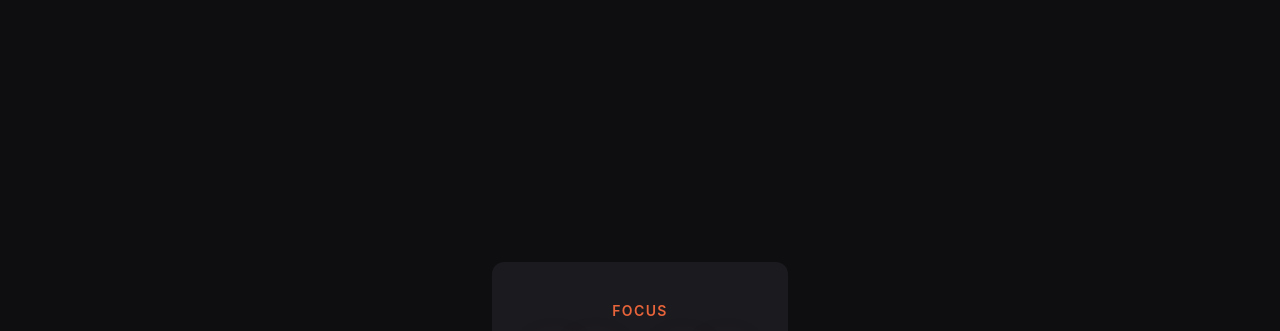
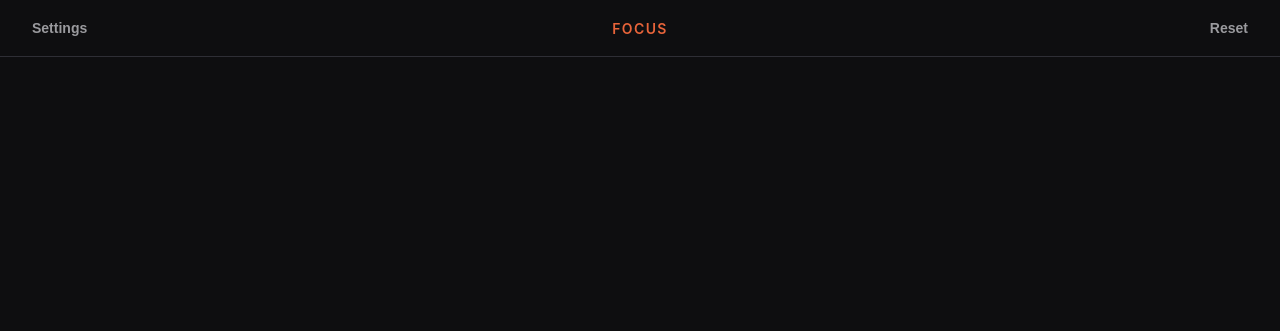
Before and after one commit to gattoa/pomodoro-timer, a website built with Vite: page index.html in a window 1280 px wide. Shown: the top 331 px of the page. Built offline with nearby package versions, Linux system fonts and the light colour scheme.

Commit message:
Added settings panel HTML and styles and Top-Bar

```diff
--- a/index.html
+++ b/index.html
@@ -8,14 +8,37 @@
 </head>
 <body>
     <div id="app">
-        <div class="timer-container">
-            <div id="mode-indicator" class="mode-indicator">Focus</div>
-            <div id="time-display" class="time-display">25:00</div>
-            <div class="controls">
-                <button id="start-pause-btn" class="btn btn-primary">Start</button>
-                <button id="reset-btn" class="btn btn-secondary">Reset</button>
+        <div class="top-bar">
+        <header class="app-header">
+            <div class="app-header-left">
+                <button id="settings-toggle-btn" class="btn btn-ghost">Settings</button>
+            </div>
+            <span id="app-title" class="app-title">Focus</span>
+            <div class="app-header-right">
+                <button id="reset-btn" class="btn btn-ghost btn-ghost--danger">Reset</button>
+            </div>
+        </header>
+
+        <div id="settings-panel" class="settings-panel">
+            <div class="settings-panel__inner">
+                <div class="settings-field">
+                    <label for="work-duration-input" class="settings-label">Work (min)</label>
+                    <input id="work-duration-input" type="number" class="settings-input" value="25" min="1" max="120" />
+                </div>
+                <div class="settings-field">
+                    <label for="break-duration-input" class="settings-label">Break (min)</label>
+                    <input id="break-duration-input" type="number" class="settings-input" value="5" min="1" max="60" />
+                </div>
             </div>
         </div>
+        </div>
+
+        <main class="main">
+            <div class="timer-container">
+                <div id="time-display" class="time-display">25:00</div>
+                <button id="start-pause-btn" class="btn btn-primary">Start</button>
+            </div>
+        </main>
     </div>
     <script type="module" src="/src/main.js"></script>
 </body>
--- a/src/main.js
+++ b/src/main.js
@@ -1,13 +1,13 @@
-const WORK_DURATION = 25 * 60;
-const BREAK_DURATION = 5 * 60;
+let workDuration = 25 * 60;
+let breakDuration = 5 * 60;
 
 const app = document.getElementById('app');
+const appTitle = document.getElementById('app-title');
 const timeDisplay = document.getElementById('time-display');
-const modeIndicator = document.getElementById('mode-indicator');
 const startPauseBtn = document.getElementById('start-pause-btn');
 const resetBtn = document.getElementById('reset-btn');
 
-let timeRemaining = WORK_DURATION;
+let timeRemaining = workDuration;
 let isRunning = false;
 let currentMode = 'work';
 let intervalId = null;
@@ -19,15 +19,16 @@ function formatTime(seconds) {
 }
 
 function updateDisplay() {
+    const modeLabel = currentMode === 'work' ? 'Focus' : 'Break';
     timeDisplay.textContent = formatTime(timeRemaining);
-    modeIndicator.textContent = currentMode === 'work' ? 'Focus' : 'Break';
+    appTitle.textContent = modeLabel;
     app.dataset.mode = currentMode;
     startPauseBtn.textContent = isRunning ? 'Pause' : 'Start';
 }
 
 function switchMode() {
     currentMode = currentMode === 'work' ? 'break' : 'work';
-    timeRemaining = currentMode === 'work' ? WORK_DURATION : BREAK_DURATION;
+    timeRemaining = currentMode === 'work' ? workDuration : breakDuration;
 }
 
 function tick() {
@@ -53,7 +54,7 @@ function reset() {
     clearInterval(intervalId);
     intervalId = null;
     isRunning = false;
-    timeRemaining = currentMode === 'work' ? WORK_DURATION : BREAK_DURATION;
+    timeRemaining = currentMode === 'work' ? workDuration : breakDuration;
     updateDisplay();
 }
 
@@ -61,3 +62,46 @@ startPauseBtn.addEventListener('click', startPause);
 resetBtn.addEventListener('click', reset);
 
 updateDisplay();
+
+// ── Settings ──
+const settingsToggleBtn = document.getElementById('settings-toggle-btn');
+const settingsPanel = document.getElementById('settings-panel');
+const workInput = document.getElementById('work-duration-input');
+const breakInput = document.getElementById('break-duration-input');
+settingsToggleBtn.addEventListener('click', () => {
+    const isOpen = settingsPanel.classList.toggle('settings-panel--open');
+    settingsToggleBtn.textContent = isOpen ? 'Close' : 'Settings';
+});
+
+document.addEventListener('click', (e) => {
+    if (settingsPanel.classList.contains('settings-panel--open') && !e.target.closest('.top-bar')) {
+        settingsPanel.classList.remove('settings-panel--open');
+        settingsToggleBtn.textContent = 'Settings';
+    }
+});
+
+workInput.addEventListener('change', () => {
+    const val = parseInt(workInput.value, 10);
+    if (!val || val < 1) return;
+    workDuration = val * 60;
+    if (currentMode === 'work') {
+        clearInterval(intervalId);
+        intervalId = null;
+        isRunning = false;
+        timeRemaining = workDuration;
+        updateDisplay();
+    }
+});
+
+breakInput.addEventListener('change', () => {
+    const val = parseInt(breakInput.value, 10);
+    if (!val || val < 1) return;
+    breakDuration = val * 60;
+    if (currentMode === 'break') {
+        clearInterval(intervalId);
+        intervalId = null;
+        isRunning = false;
+        timeRemaining = breakDuration;
+        updateDisplay();
+    }
+});
--- a/src/style.css
+++ b/src/style.css
@@ -92,31 +92,64 @@ body {
     color: var(--color-text);
     min-height: 100vh;
     display: flex;
-    align-items: center;
-    justify-content: center;
+    flex-direction: column;
 }
 
-/* ── Timer Container ── */
-.timer-container {
-    background-color: var(--color-surface);
-    border-radius: var(--radius-lg);
-    padding: var(--space-xl);
-    text-align: center;
+#app {
+    display: flex;
+    flex-direction: column;
+    flex: 1;
 }
 
-/* ── Mode Indicator ── */
-.mode-indicator {
+/* ── Top Bar ── */
+.top-bar {
+    position: relative;
+}
+
+/* ── App Header ── */
+.app-header {
+    display: grid;
+    grid-template-columns: 1fr auto 1fr;
+    align-items: center;
+    padding: var(--space-md) var(--space-lg);
+}
+
+.app-title {
     font-size: var(--text-sm);
     font-weight: var(--weight-semibold);
     color: var(--color-text-muted);
     text-transform: uppercase;
     letter-spacing: 0.1em;
-    margin-bottom: var(--space-md);
     transition: color 0.3s;
 }
 
+.app-header-left {
+    display: flex;
+    justify-content: flex-start;
+}
+
+.app-header-right {
+    display: flex;
+    justify-content: flex-end;
+}
+
+/* ── Main ── */
+.main {
+    flex: 1;
+    display: flex;
+    align-items: center;
+    justify-content: center;
+    padding: var(--space-xl);
+}
+
+/* ── Timer Container ── */
+.timer-container {
+    padding: var(--space-xl);
+    text-align: center;
+}
+
 /* ── Mode Themes ── */
-#app[data-mode="work"] .mode-indicator {
+#app[data-mode="work"] .app-title {
     color: var(--color-work);
 }
 
@@ -125,7 +158,7 @@ body {
     text-shadow: 0 0 32px var(--color-work-glow);
 }
 
-#app[data-mode="break"] .mode-indicator {
+#app[data-mode="break"] .app-title {
     color: var(--color-break);
 }
 
@@ -143,13 +176,6 @@ body {
     color: var(--color-text);
     margin-bottom: var(--space-xl);
     transition: color 0.3s, text-shadow 0.3s;
-}
-
-/* ── Controls ── */
-.controls {
-    display: flex;
-    justify-content: center;
-    gap: var(--space-md);
 }
 
 /* ── Buttons ── */
@@ -172,12 +198,74 @@ body {
     background-color: var(--color-accent-dim);
 }
 
-.btn-secondary {
-    background-color: transparent;
+.btn-ghost {
+    background: transparent;
+    border: none;
     color: var(--color-text-muted);
-    border: 1px solid var(--color-border);
+    font-size: var(--text-sm);
+    padding: var(--space-xs) var(--space-sm);
+    transition: color 0.2s;
 }
 
-.btn-secondary:hover {
-    border-color: var(--color-text-muted);
+.btn-ghost:hover {
+    color: var(--color-text);
 }
+
+.btn-ghost--danger:hover {
+    color: var(--color-danger);
+}
+
+/* ── Settings Panel ── */
+.settings-panel {
+    position: absolute;
+    top: 100%;
+    left: 0;
+    right: 0;
+    z-index: 10;
+    background-color: var(--color-bg);
+    border-bottom: 1px solid var(--color-border);
+    max-height: 0;
+    overflow: hidden;
+    transition: max-height 0.3s ease;
+}
+
+.settings-panel--open {
+    max-height: 300px;
+}
+
+.settings-panel__inner {
+    display: flex;
+    align-items: center;
+    flex-wrap: wrap;
+    gap: var(--space-md);
+    padding: var(--space-md) var(--space-lg);
+}
+
+.settings-field {
+    display: flex;
+    align-items: center;
+    gap: var(--space-sm);
+}
+
+.settings-label {
+    font-size: var(--text-sm);
+    color: var(--color-text-muted);
+    font-weight: var(--weight-medium);
+    white-space: nowrap;
+}
+
+.settings-input {
+    background: var(--color-surface-raised);
+    border: 1px solid var(--color-border);
+    border-radius: var(--radius-md);
+    color: var(--color-text);
+    font-size: var(--text-base);
+    padding: var(--space-sm) var(--space-md);
+    outline: none;
+    transition: border-color 0.2s;
+    width: 72px;
+}
+
+.settings-input:focus {
+    border-color: var(--color-border-focus);
+}
```
